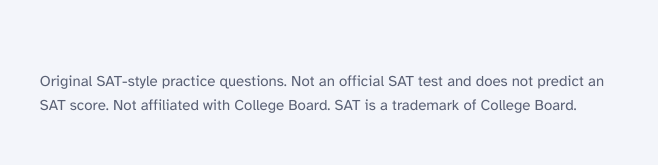
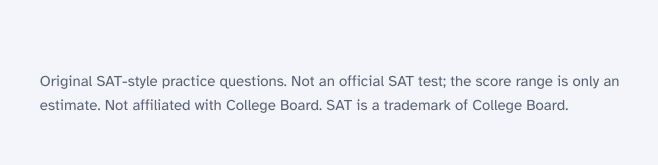
Before and after one commit to kovrigo/satlanding, a plain HTML site: page site/index.html in a window 1280 px wide. Shown: the part 6743-6908 px from the top of the page, 553-1211 px from the left. Drawn offline with nearby package versions, Linux system fonts and the light colour scheme.

Commit message:
Footer: score range is an estimate
Co-Authored-By: Claude Opus 5.5 <noreply@anthropic.com>

```diff
--- a/site/index.html
+++ b/site/index.html
@@ -238,7 +238,7 @@
       <a class="logo" href="#top"><svg class="logo-pencil" viewBox="0 0 36 36" aria-hidden="true"><g transform="rotate(-40 18 18)"><rect class="lp-end" x="2" y="13" width="6" height="10" rx="2"/><rect class="lp-body" x="7" y="13" width="18" height="10"/><path class="lp-wood" d="M25 13 L34 18 L25 23 Z"/><path class="lp-tip" d="M31 16.3 L34 18 L31 19.7 Z"/></g></svg>pencil in</a>
       <p>Pencil in your next step.</p>
     </div>
-    <p>Original SAT-style practice questions. Not an official SAT test and does not predict an SAT score. Not affiliated with College Board. SAT is a trademark of College Board.</p>
+    <p>Original SAT-style practice questions. Not an official SAT test; the score range is only an estimate. Not affiliated with College Board. SAT is a trademark of College Board.</p>
   </div>
 </footer>
 </div>
```
